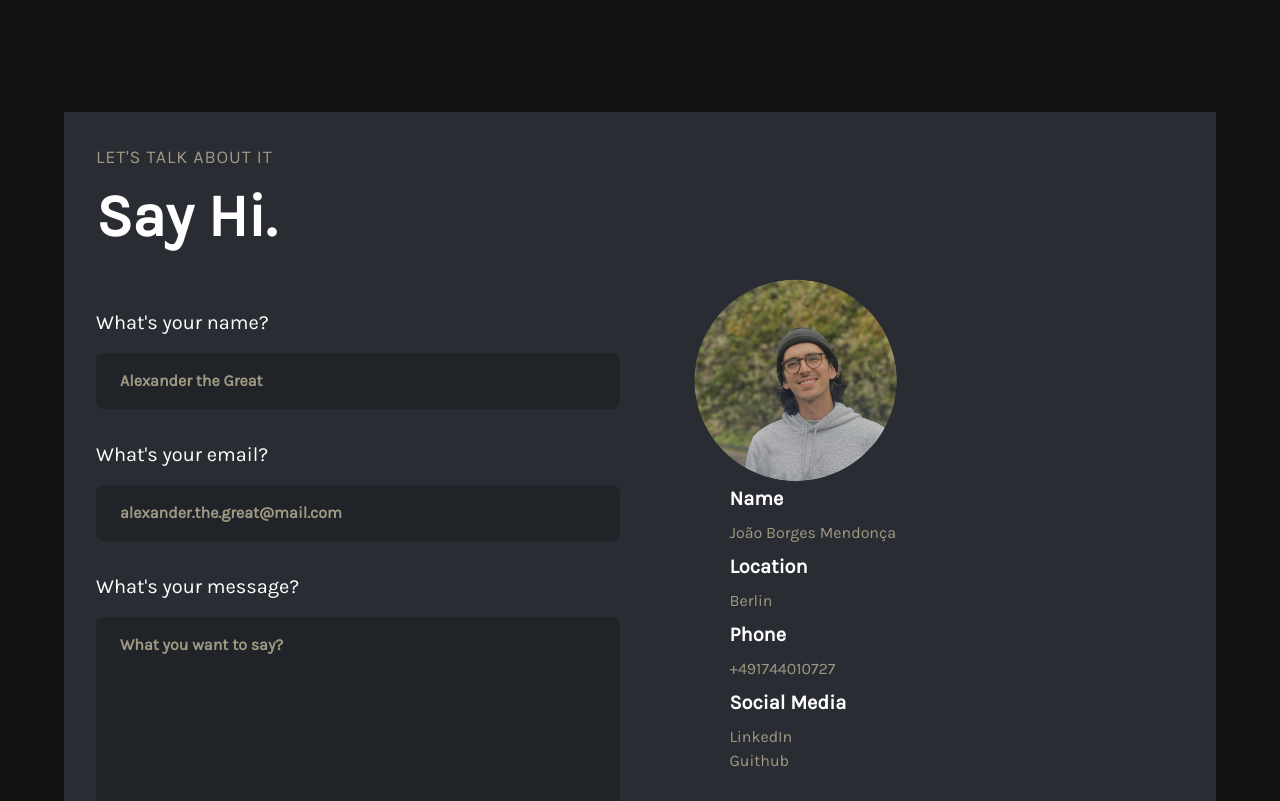
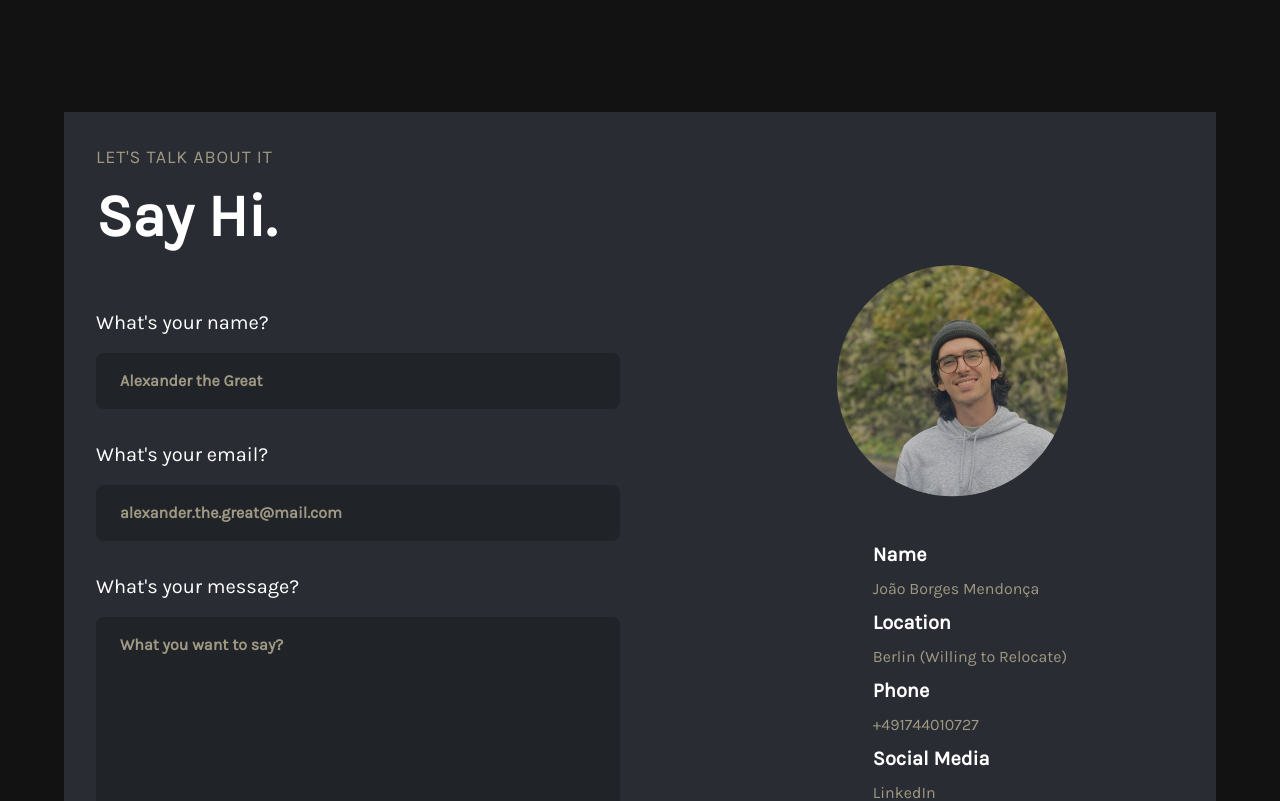
Before and after one commit to JonsMendi/3d-portfolio-joaobmendonca, a Next.js app: page /components/Contact in a window 1280 px wide. Shown: the top 801 px of the page. Built offline with nearby package versions, Linux system fonts and the light colour scheme.

Commit message:
main: Fixed contact section

```diff
--- a/pages/components/Contact.tsx
+++ b/pages/components/Contact.tsx
@@ -33,15 +33,10 @@ const Contact = () => {
   };
 
   return (
-    <div
-      className={`${styles.padding}  mx-auto relative z-0`}
-    >
-      <div
-        className={`xl:mt-12 flex xl:flex-row flex-col-reverse gap-10 overflow-hidden bg-[#292d33]`}
-      >
-      <div
-          className=" flex-[0.5] p-8 rounded-"
-        >
+    <div className={`${styles.padding}  mx-auto relative z-0`}>
+      <div className={`xl:mt-12 flex xl:flex-row flex-col-reverse gap-10 overflow-hidden bg-[#292d33]`}>
+        <div className=" flex-[0.5] p-8 rounded-">
+
           <p className={styles.sectionSubText}>Let&apos;s talk about it</p>
           <h3 className={styles.sectionHeadText}>Say Hi.</h3>
 
@@ -93,19 +88,17 @@ const Contact = () => {
             </form>
           </div>
 
-        <div
-          className="flex flex-[0.2] flex-col md:flex-col items-center justify-center md:space-x-8"
-        >
+          <div className="flex flex-[0.5] flex-col md:flex-col items-center justify-center md:space-x-8 SECTION2 ">
             <div className="flex flex-col md:flex-col items-center justify-center md:space-x-8">
 
               <Image
                 alt='joao_image'
-              className='h-full object-cover w-60 rounded-full mb-4 md:mb-0 opacity-70' src={joao}/>
-            <div className=" flex flex-col text-center md:text-left">
+                className='h-full object-cover w-60 rounded-full mb-4 mt-10 md:mb-0 opacity-70' src={joao}/>
+              <div className=" flex flex-col text-center mt-10 md:text-left">
                 <h2 className="text-xl font-bold mb-2">Name</h2>
                 <p className="text-tertiary mb-2">João Borges Mendonça</p>
                 <h2 className="text-xl font-bold mb-2">Location</h2>
-              <p className="text-tertiary mb-2">Berlin</p>
+                <p className="text-tertiary mb-2">Berlin (Willing to Relocate)</p>
                 <h2 className="text-xl font-bold mb-2">Phone</h2>
                 <p className="text-tertiary mb-2">+491744010727</p>
                 <h2 className="text-xl font-bold mb-2">Social Media</h2>
@@ -121,7 +114,6 @@ const Contact = () => {
             </div>
           </div>
 
-
       </div>
     </div>
   );
--- a/pages/components/Present.tsx
+++ b/pages/components/Present.tsx
@@ -6,8 +6,10 @@ const Present = () => {
     <section className={`relative w-full h-screen mx-auto`}>
       <div className={`absolute inset-0 max-w-7xl mx-auto ${styles.paddingX} flex flex-col justify-center z-20`}>
         <div>
-          <h1 className="font-black lg:text-[80px] sm:text-[60px] xs:text-[50px] text-[40px] lg:leading-[98px] mt-2 text-white title-name">
-          João<span className='text-[#93896D] title-name'>Borges</span>Mendonça
+          <h1 className="xl:text-[80px] lg:text-[60px] md:text-[40px] sm:text-[50px] xs:text-[50px] text-[40px] lg:leading-[98px] mt-2 text-white title-name">
+            <span className="block font-bold md:inline text-white title-name">Joao</span>
+            <span className="block font-bold md:inline text-[#93896D] title-name">Borges</span>
+            <span className="block font-bold md:inline text-white title-name">Mendonca</span>
           </h1>
           <p className="text-[#dfd9ff] font-medium lg:text-[30px] sm:text-[26px] xs:text-[20px] text-[16px] lg:leading-[40px] mt-2">
             I build web applications, user interfaces and 3D visuals
```
Lines whose indentation alone changed are shown as unchanged.
